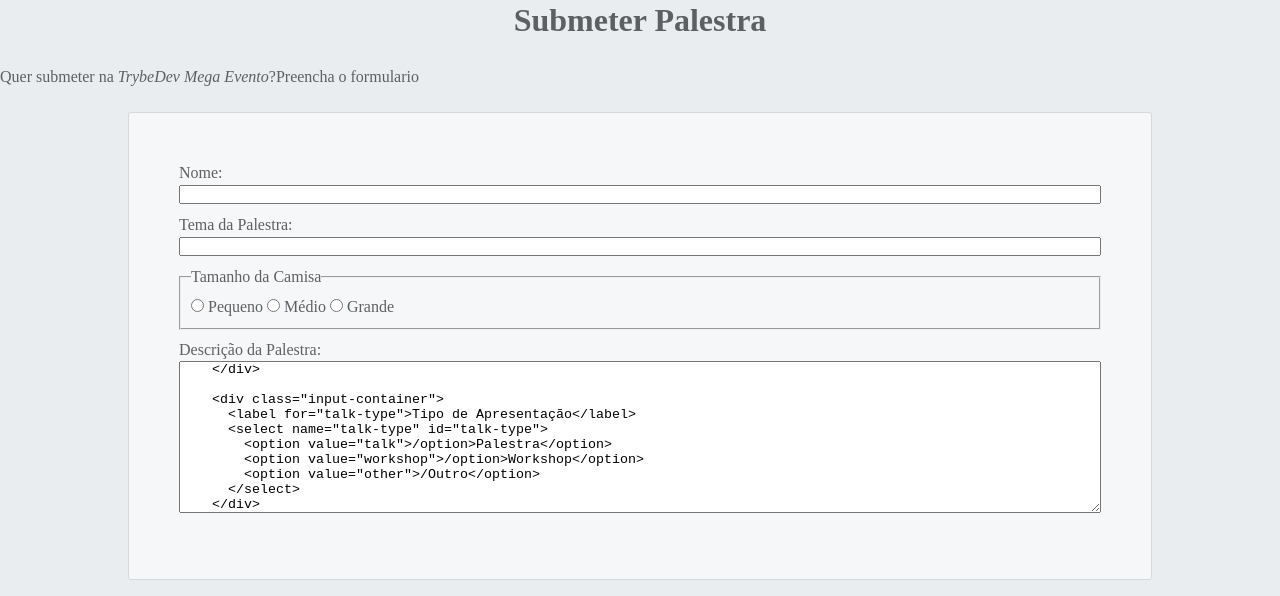
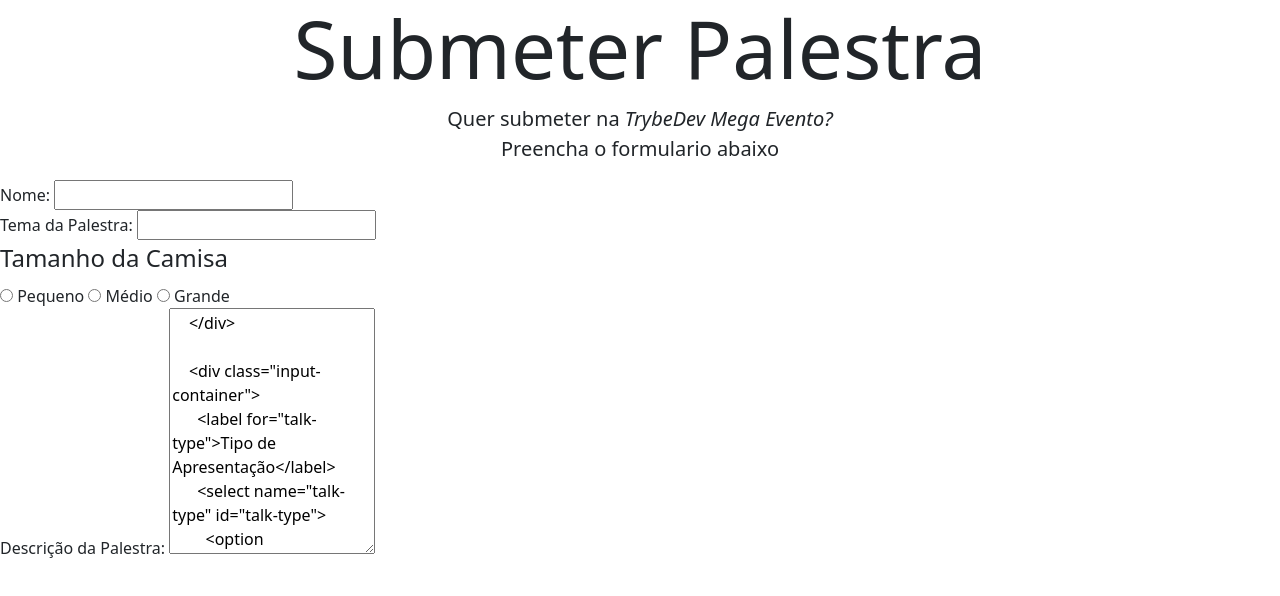
Before and after one commit to danielencestari/exercicios-fundamentos, a plain HTML site: page bloco-06-HTML-CSS-Forms-Flexbox-Responsivo/dia.6.2.Bibliotecas-JS-Frameworks-CSS/aula-vivo6.2.html in a window 1280 px wide. Drawn offline with nearby package versions, Linux system fonts and the light colour scheme; files that its build step writes are made by us from their sources.

Commit message:
refatora o header usando a biblioteca bootstrap

```diff
--- a/bloco-06-HTML-CSS-Forms-Flexbox-Responsivo/dia.6.2.Bibliotecas-JS-Frameworks-CSS/aula-vivo6.2.html
+++ b/bloco-06-HTML-CSS-Forms-Flexbox-Responsivo/dia.6.2.Bibliotecas-JS-Frameworks-CSS/aula-vivo6.2.html
@@ -4,14 +4,17 @@
   <meta charset="UTF-8">
   <meta http-equiv="X-UA-Compatible" content="IE=edge">
   <meta name="viewport" content="width=device-width, initial-scale=1.0">
-  <title>AulaVivo-6.1</title>
-  <link rel="stylesheet" href="style.css">
+
+  <!-- CSS only -->
+<link href="https://cdn.jsdelivr.net/npm/bootstrap@5.1.0/dist/css/bootstrap.min.css" rel="stylesheet" integrity="sha384-KyZXEAg3QhqLMpG8r+8fhAXLRk2vvoC2f3B09zVXn8CA5QIVfZOJ3BCsw2P0p/We" crossorigin="anonymous">
+<title>AulaVivo-6.2 - Bibliotecas</title>
 </head>
 
 <body>
-  <header class="speaker-form-header">
-    <h1>Submeter Palestra</h1>
-    <p>Quer submeter na <em> TrybeDev Mega Evento</em>?Preencha o formulario</p>
+  <header class="container text-center">
+    <h1 class="display-1">Submeter Palestra</h1>
+    <p class="lead">Quer submeter na <em> TrybeDev Mega Evento?</em> <br>
+      Preencha o formulario abaixo</p>
   </header>
 
   <form class="box" method="GET">
```
